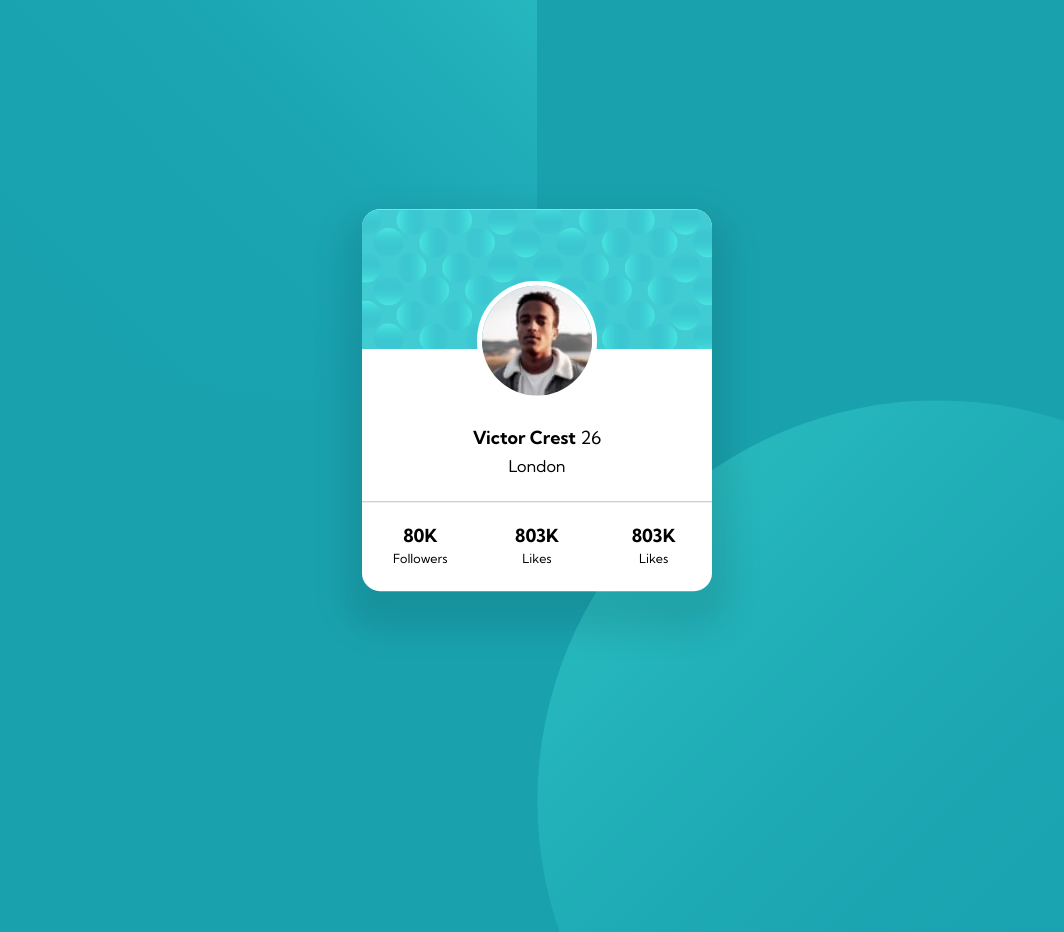
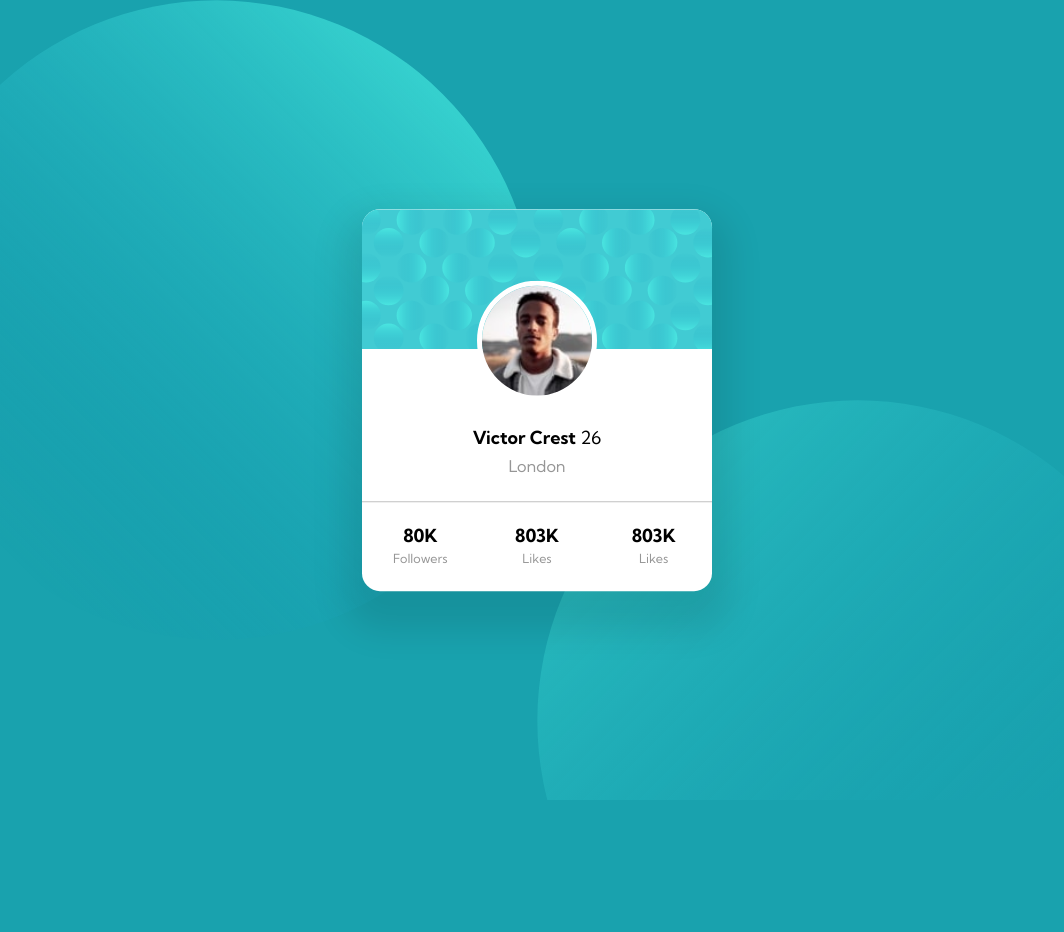
Before and after one commit to JlordS32/Improve-CSS, a plain HTML site: page profile-card/index.html in a window 1280 px wide. Shown: the whole page, without its empty margins (103-1167 px from the left). After the commit the page ends 800 px from the top, so only its background shows below. Drawn offline with Linux system fonts and the light colour scheme.

Commit message:
finalised profile card

```diff
--- a/profile-card/styles.css
+++ b/profile-card/styles.css
@@ -12,68 +12,37 @@
 }
 
 body {
+	margin: 0;
 	padding: 0;
-	margin: 0;
 	position: relative;
+	background-color: var(--dark-cyan);
     height: 100vh;
-    width: 1920px;
-    max-width: 100%;
-	box-sizing: border-box;
-	background-color: var(--dark-cyan);
-	z-index: -1;
-	overflow: hidden;
 }
 
 body::before,
 body::after {
 	content: '';
-	position: absolute;
-	top: 0;
-	width: 50%;
-    max-width: 100%;
-	height: 100%;
+	position: fixed;
+	width: 50%; /* Divide the width into two equal parts for left and right images */
+	height: 50%; /* Divide the height into two equal parts for top and bottom images */
 	background-repeat: no-repeat;
 	background-size: cover;
 	z-index: -1;
 }
 
 body::before {
-	/* Adjust as needed to control the height of the top image */
+	top: 0;
+	left: 0;
 	background-image: url('./images/bg-pattern-top.svg');
-	transform: translateY(-50%);
-	left: 0;
+    height: 100%;
+    background-size: contain;
 }
 
 body::after {
+	bottom: 0;
+	right: 0;
 	background-image: url('./images/bg-pattern-bottom.svg');
-	transform: translateY(50%);
-	right: 0;
 }
-
-/* .background {
-	position: absolute;
-    width: 1440px;
-    height: 100%;
-    display: flex;
-}
-
-.background > .top-circle {
-	background-image: url('./images/bg-pattern-top.svg');
-	width: 50%;
-    background-size: contain;
-    background-repeat: no-repeat;
-	height: 100%;
-    transform: translateY(-30%);
-}
-
-.background > .bottom-circle {
-	background-image: url('./images/bg-pattern-bottom.svg');
-    background-size: contain;
-    background-repeat: no-repeat;
-	width: 50%;
-	height: 100%;
-    transform: translateY(60%);
-} */
 
 .attribution {
 	font-size: 11px;
@@ -134,6 +103,7 @@ body::after {
 .user-desc p {
 	font-size: 0.9rem;
 	margin: 0.4rem 0;
+    color: var(--dark-gray);
 }
 
 .user-status {
@@ -156,4 +126,5 @@ body::after {
 	text-align: center;
 	font-size: 0.7rem;
 	margin: 0.2rem 0;
+    color:  var(--dark-gray);
 }
```
Also changed, not shown: 1 other file. Lines whose indentation alone changed are shown as unchanged.
